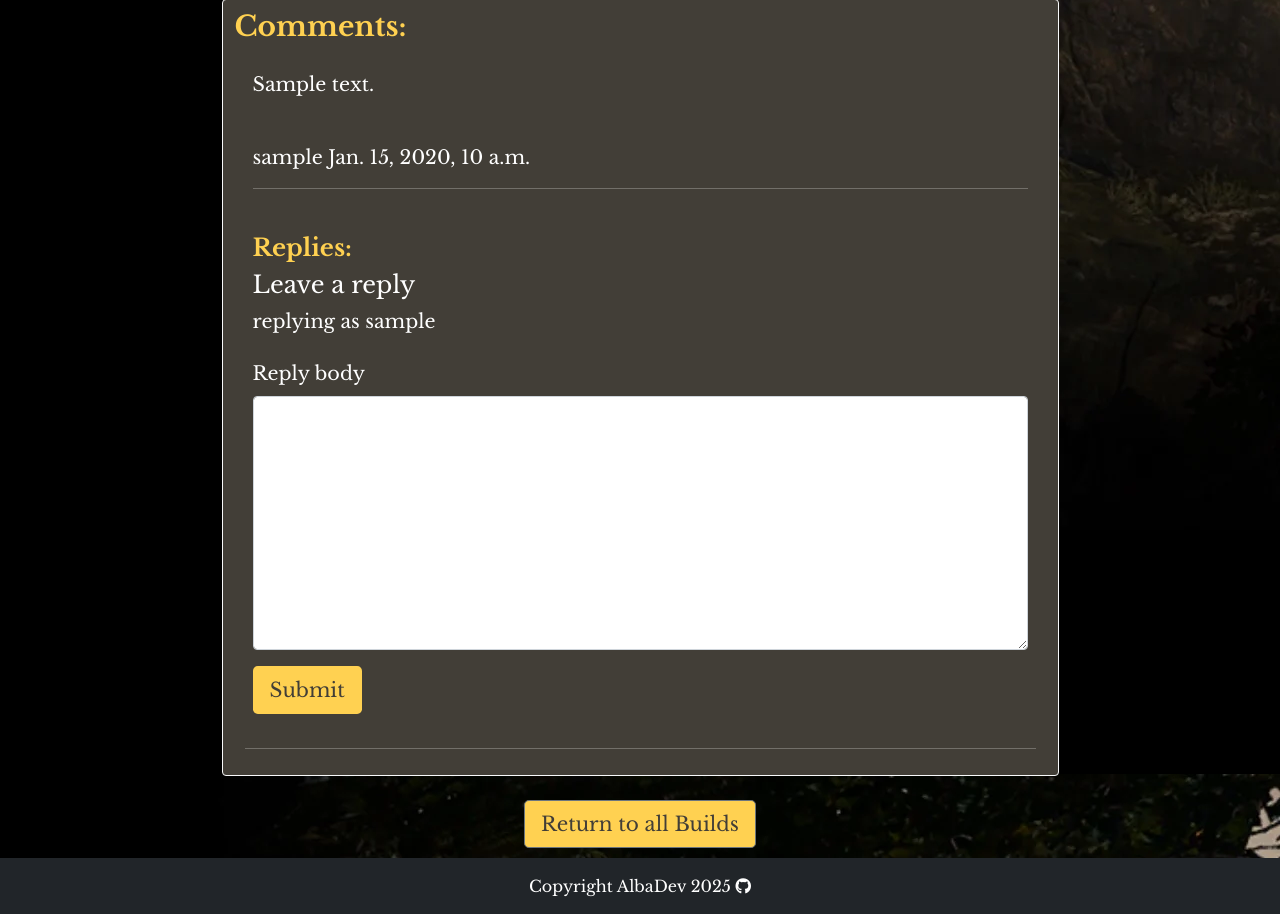
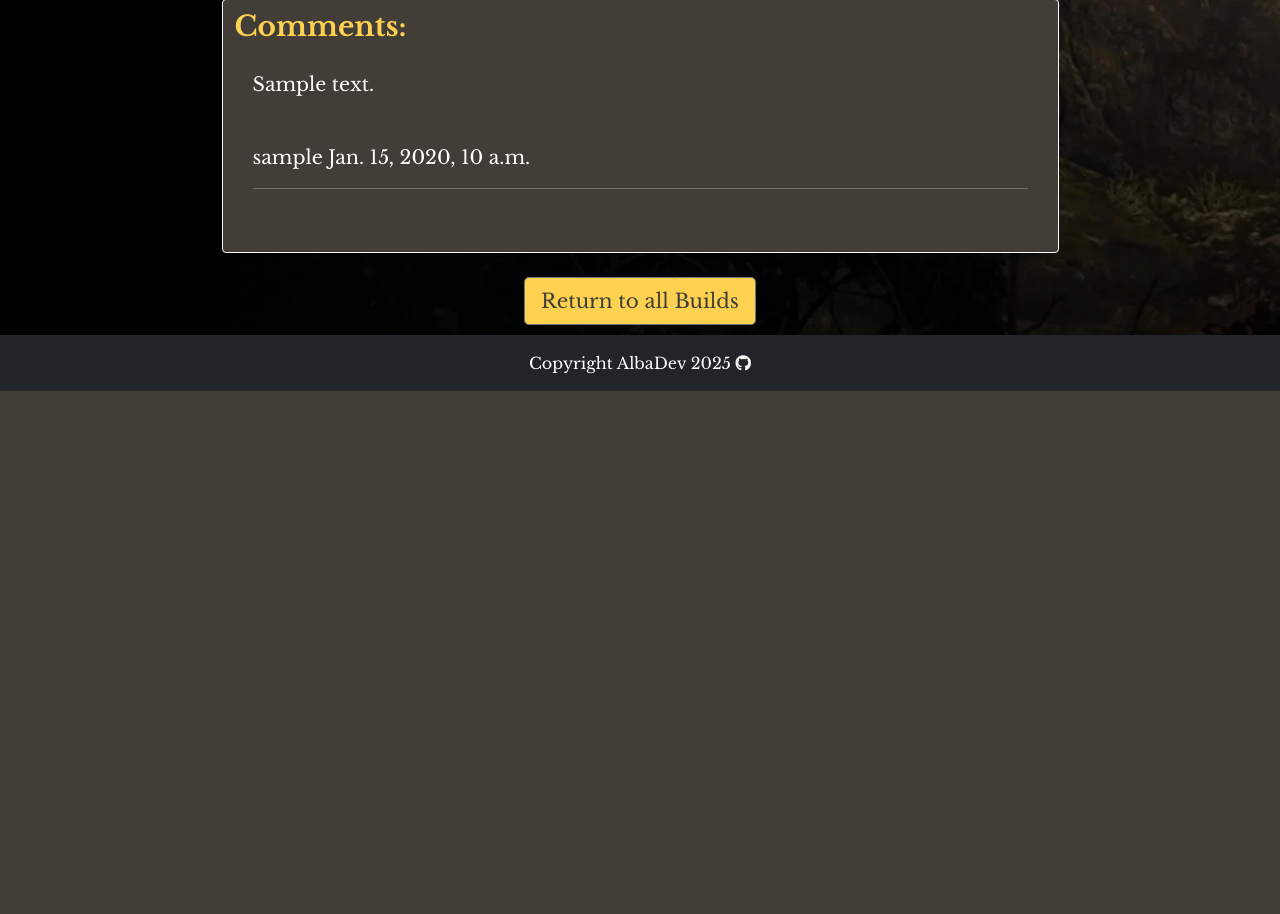
Before and after one commit to AlbaXIII/build.mt, a Django app: a page that uses bgbuild/templates/bgbuild/bgbuild_detail.html in a window 1280 px wide. Shown: the part 1386-2300 px from the top of the page. After the commit the page ends 1777 px from the top, so only its background shows below. Run offline with Django 4.2, Linux system fonts and the light colour scheme; a user stored in the database is signed in; tables that the repository leaves empty hold one stand-in row (values such as "Sample post"); some libraries are stand-ins or nearby versions; some web fonts are replaced.

Commit message:
maint - remove reply section for HTML validation

```diff
--- a/bgbuild/templates/bgbuild/bgbuild_detail.html
+++ b/bgbuild/templates/bgbuild/bgbuild_detail.html
@@ -171,37 +171,8 @@
                             </p>
                             <hr>
                             <br>
-                            <h4><strong class="yellow">Replies:</strong></h4>
-                            {% for reply in comment.replies.all %}
-                            <div class="row">
-                                <br>
-                                <div class="col-4 reply-text">
-                                    <div>
-                                        {{ reply.reply_body }}
-                                    </div>
-                                    <br>
-                                    <div>
-                                        Reply by {{ reply.user }} {{ reply.created_on }}
-                                    </div>
-                                </div>
-                            </div>
-                            <hr>
-                            {% endfor %}
-                            {% if user.is_authenticated %}
-                                <h4>Leave a reply</h4>
-                                <p>replying as {{ user.username }}</p>
-                                <form class="replyForm" method="post"
-                                    style="margin-top: 1.2em;">
-                                    {{ reply_form | crispy }}
-                                    {% csrf_token %}
-                                    <input type="submit"
-                                    class="btn btn-signup btn-lg btn-return" name="reply">
-                                    <input type="hidden" value="{{ comment.id }}" name="comment_id">
-                                </form>
-                            {% endif %}
                         </div>
                         {% endfor %}
-                        <hr>
                     </div>
                 </div>
             </div>
```
